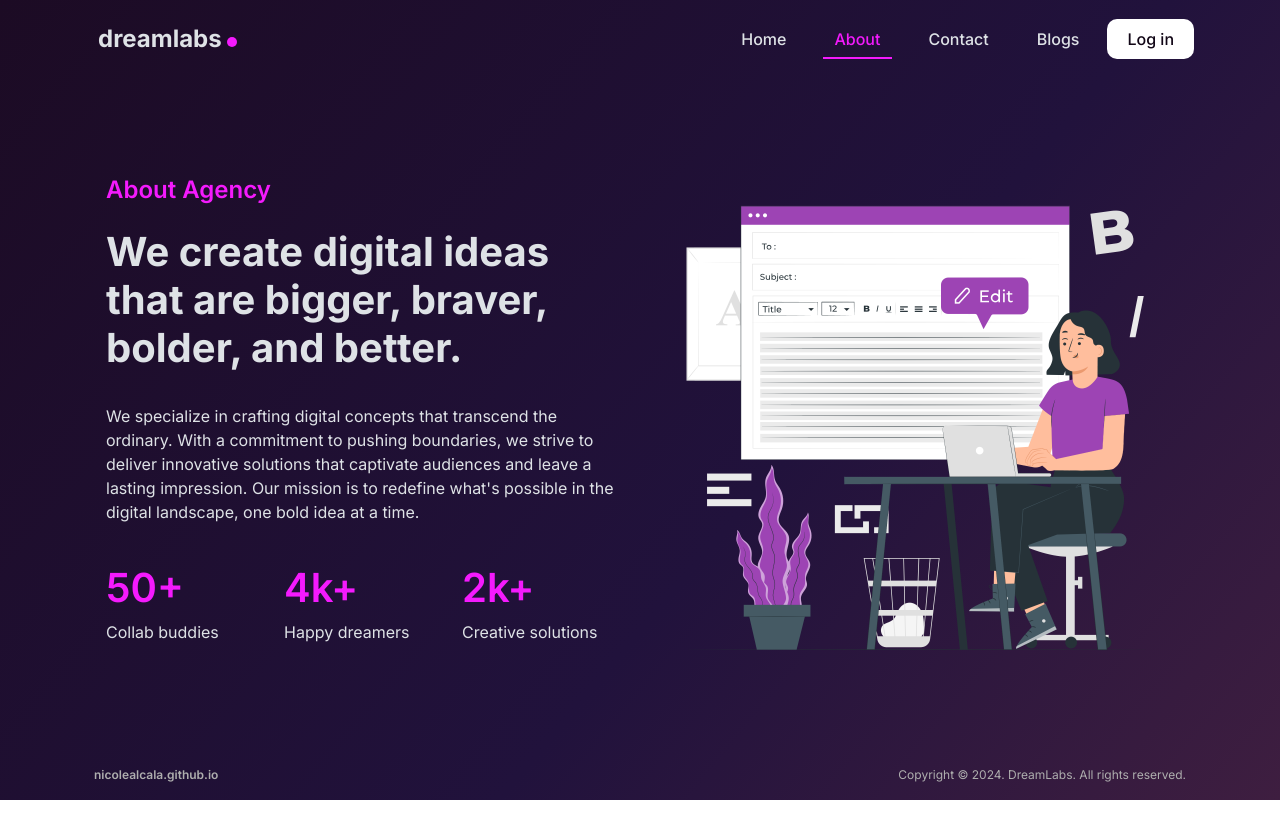
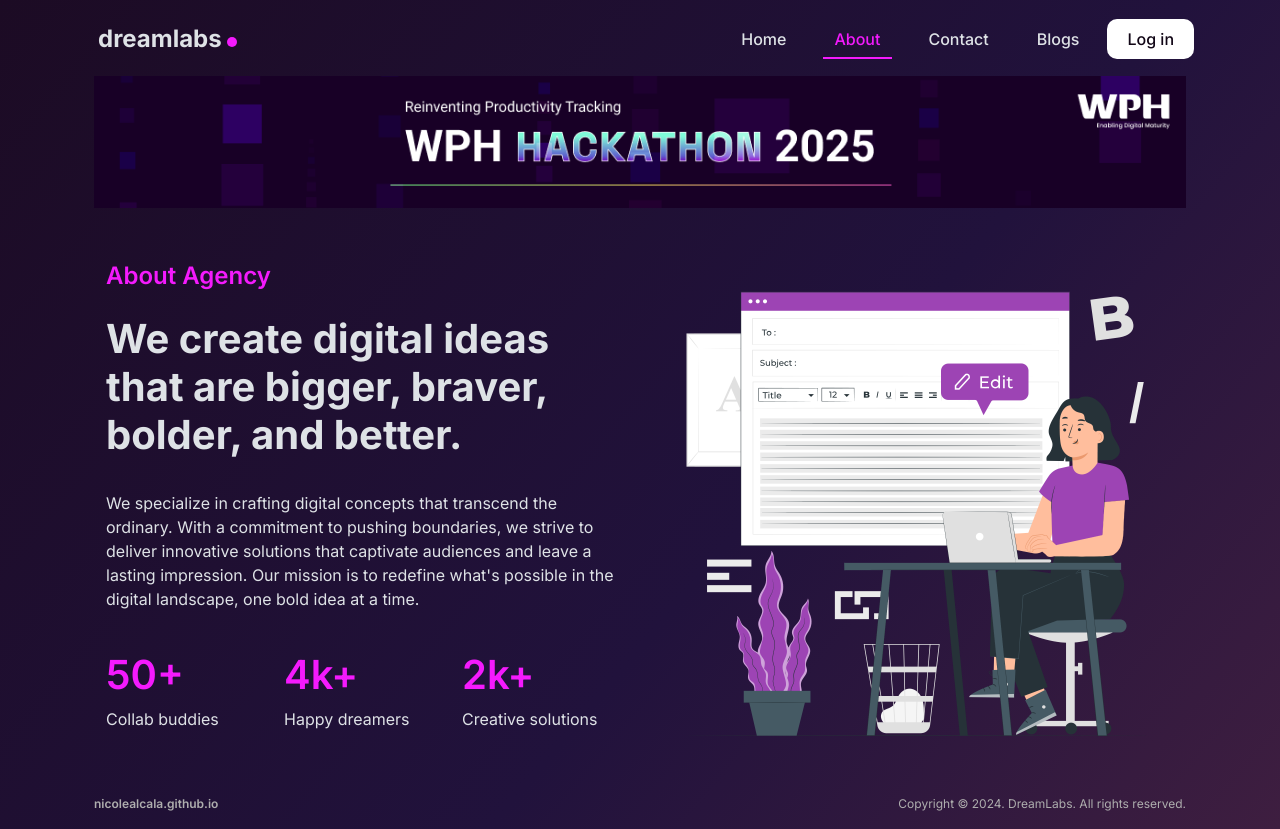
Before and after one commit to nicolealcala/dreamlabs, a Next.js app: page /about in a window 1280 px wide. Before the commit the page ends 800 px from the top, so only its background shows below. Built offline with nearby package versions, Linux system fonts and the light colour scheme; no server answers.

Commit message:
added hackathon image

```diff
--- a/src/app/about/page.jsx
+++ b/src/app/about/page.jsx
@@ -1,6 +1,6 @@
 import Image from "next/image";
 import AboutImg from "../../../public/about.png";
-
+import BannerImg from "../../../public/hackathon-banner.png";
 export const metadata = {
   title: "About",
   description: "DreamLabs about page",
@@ -8,6 +8,13 @@
 const About = () => {
   return (
     <div className="row mx-0">
+      <Image
+        src={BannerImg}
+        alt="Banner Image"
+        // sizes="100vw"
+        placeholder="blur"
+        className="img-contain"
+      />
       <div className="col-lg-6 d-flex flex-column justify-content-evenly py-5 gap-4">
         <div className="row mx-0">
           <div className="col-12">
```
Also changed, not shown: public/hackathon-banner.png (added).
